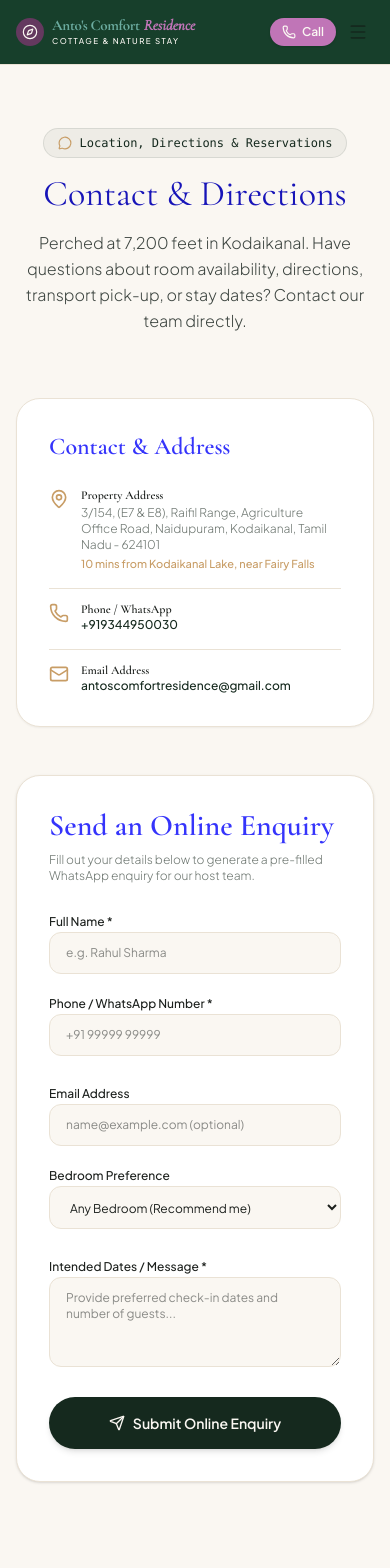
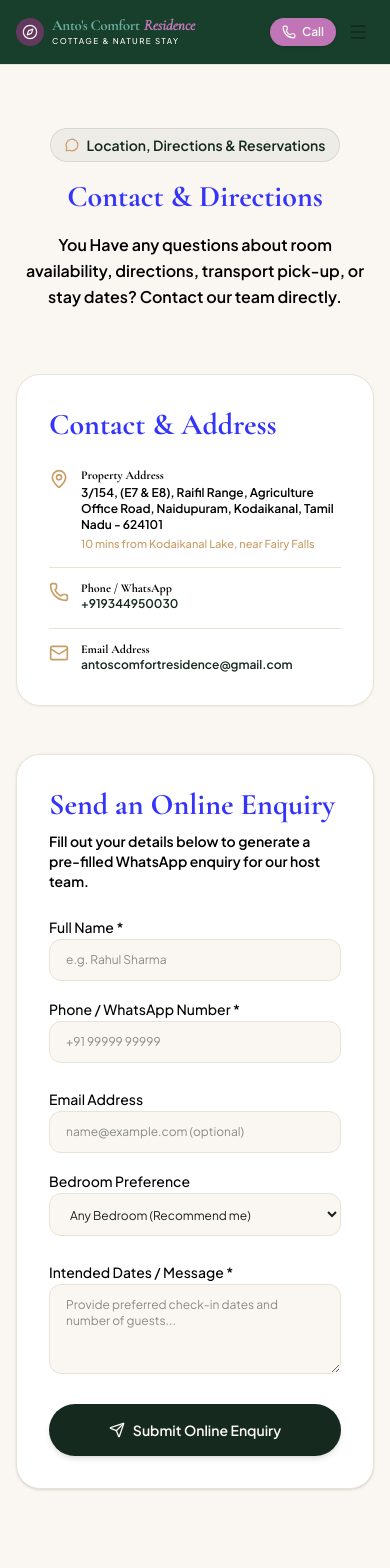
Before and after one commit to viswas1629-dev/cottage-temp1, a React (Vite) app: page /contact in a window 390 px wide. Shown: the top 1568 px of the page. Built offline with nearby package versions, Linux system fonts and the light colour scheme.

Commit message:
chg color4

```diff
--- a/src/pages/Contact.tsx
+++ b/src/pages/Contact.tsx
@@ -74,15 +74,15 @@ Thank you.`;
 
         {/* Header */}
         <div className="text-center max-w-3xl mx-auto space-y-4">
-          <div className="inline-flex items-center gap-2 px-3.5 py-1.5 rounded-full bg-[#15291E]/5 text-[#15291E] text-xs font-mono font-medium border border-[#15291E]/10">
+          <div className="inline-flex items-center gap-2 px-3.5 py-1.5 rounded-full bg-[#15291E]/5 text-[#15291E] text-sm font-semibold font-medium border border-[#15291E]/10">
             <MessageCircle className="w-3.5 h-3.5 text-[#C89D66]" />
             <span>Location, Directions & Reservations</span>
           </div>
-          <h1 className="font-serif text-4xl sm:text-6xl font-normal text-[#1714b8]">
+          <h1 className="font-serif text-3xl font-bold text-[#3534FB] block sm:text-4xl lg:text-5xl leading-tight">
             Contact & Directions
           </h1>
-          <p className="text-base text-[#3D4540] font-sans font-light leading-relaxed">
-            Perched at 7,200 feet in Kodaikanal. Have questions about room availability, directions, transport pick-up, or stay dates? Contact our team directly.
+          <p className="text-base text-[#000000] font-semibold font-light leading-relaxed">
+            You Have any questions about room availability, directions, transport pick-up, or stay dates? Contact our team directly.
           </p>
         </div>
 
@@ -93,16 +93,16 @@ Thank you.`;
           <div className="lg:col-span-5 space-y-6">
 
             <div className="bg-white p-8 rounded-3xl border border-[#EAE2D5] space-y-6 shadow-xs">
-              <h3 className="font-serif text-2xl font-semibold text-[#3534FB]">
+              <h3 className="font-serif text-3xl font-bold text-[#3534FB] block">
                 Contact & Address
               </h3>
 
-              <div className="space-y-4 text-xs sm:text-sm text-[#3D4540]">
+              <div className="space-y-4 text-xs sm:text-lg text-[#3D4540]">
                 <div className="flex items-start gap-3">
                   <MapPin className="w-5 h-5 text-[#C89D66] flex-shrink-0 mt-0.5" />
                   <div>
-                    <h4 className="font-semibold text-[#1C201D]">Property Address</h4>
-                    <p className="text-[#6E7771] font-light mt-0.5">{SITE_CONFIG.location.address}</p>
+                    <h4 className="font-bold text-[#000000]">Property Address</h4>
+                    <p className="text-[#000000] font-semibold mt-0.5">{SITE_CONFIG.location.address}</p>
                     <p className="text-[11px] text-[#C89D66] font-medium mt-1">{SITE_CONFIG.location.landmark}</p>
                   </div>
                 </div>
@@ -110,8 +110,8 @@ Thank you.`;
                 <div className="flex items-start gap-3 pt-3 border-t border-[#EAE2D5]">
                   <Phone className="w-5 h-5 text-[#C89D66] flex-shrink-0 mt-0.5" />
                   <div>
-                    <h4 className="font-semibold text-[#1C201D]">Phone / WhatsApp</h4>
-                    <a href={`tel:${SITE_CONFIG.phone}`} className="text-[#15291E] font-medium hover:underline">
+                    <h4 className="font-bold text-[#000000]">Phone / WhatsApp</h4>
+                    <a href={`tel:${SITE_CONFIG.phone}`} className="text-[#15291E] font-semibold hover:underline">
                       {SITE_CONFIG.whatsappDisplay}
                     </a>
                   </div>
@@ -120,8 +120,8 @@ Thank you.`;
                 <div className="flex items-start gap-3 pt-3 border-t border-[#EAE2D5]">
                   <Mail className="w-5 h-5 text-[#C89D66] flex-shrink-0 mt-0.5" />
                   <div>
-                    <h4 className="font-semibold text-[#1C201D]">Email Address</h4>
-                    <a href={`mailto:${SITE_CONFIG.email}`} className="text-[#15291E] font-medium hover:underline">
+                    <h4 className="font-bold text-[#000000]">Email Address</h4>
+                    <a href={`mailto:${SITE_CONFIG.email}`} className="text-[#15291E] font-semibold hover:underline">
                       {SITE_CONFIG.email}
                     </a>
                   </div>
@@ -171,10 +171,10 @@ Thank you.`;
             ) : (
               <form onSubmit={handleSubmit} className="space-y-6">
                 <div className="space-y-2">
-                  <h2 className="font-serif text-3xl font-semibold text-[#3534FB]">
+                  <h2 className="font-serif text-3xl font-bold text-[#3534FB] block">
                     Send an Online Enquiry
                   </h2>
-                  <p className="text-xs text-[#6E7771] font-sans font-light">
+                  <p className="text-sm text-[#000000] font-semibold font-light">
                     Fill out your details below to generate a pre-filled WhatsApp enquiry for our host team.
                   </p>
                 </div>
@@ -188,7 +188,7 @@ Thank you.`;
 
                 <div className="grid grid-cols-1 sm:grid-cols-2 gap-4">
                   <div className="space-y-1">
-                    <label className="text-xs font-medium text-[#1C201D]">Full Name *</label>
+                    <label className="text-sm font-medium text-[#000000]">Full Name *</label>
                     <input
                       type="text"
                       placeholder="e.g. Rahul Sharma"
@@ -199,7 +199,7 @@ Thank you.`;
                   </div>
 
                   <div className="space-y-1">
-                    <label className="text-xs font-medium text-[#1C201D]">Phone / WhatsApp Number *</label>
+                    <label className="text-sm font-medium text-[#000000]">Phone / WhatsApp Number *</label>
                     <input
                       type="tel"
                       placeholder="+91 99999 99999"
@@ -212,7 +212,7 @@ Thank you.`;
 
                 <div className="grid grid-cols-1 sm:grid-cols-2 gap-4">
                   <div className="space-y-1">
-                    <label className="text-xs font-medium text-[#1C201D]">Email Address</label>
+                    <label className="text-sm font-medium text-[#000000]">Email Address</label>
                     <input
                       type="email"
                       placeholder="name@example.com (optional)"
@@ -223,7 +223,7 @@ Thank you.`;
                   </div>
 
                   <div className="space-y-1">
-                    <label className="text-xs font-medium text-[#1C201D]">Bedroom Preference</label>
+                    <label className="text-sm font-medium text-[#000000]">Bedroom Preference</label>
                     <select
                       value={formData.roomInterest}
                       onChange={(e) => setFormData({ ...formData, roomInterest: e.target.value })}
@@ -237,7 +237,7 @@ Thank you.`;
                 </div>
 
                 <div className="space-y-1">
-                  <label className="text-xs font-medium text-[#1C201D]">Intended Dates / Message *</label>
+                  <label className="text-sm font-medium text-[#000000]">Intended Dates / Message *</label>
                   <textarea
                     rows={4}
                     placeholder="Provide preferred check-in dates and number of guests..."
@@ -271,9 +271,9 @@ Thank you.`;
           <div className="bg-white p-8 rounded-3xl border border-[#15291E] space-y-4 shadow-xs">
             <div className="flex items-center gap-3">
               <Sun className="w-6 h-6 text-[#C89D66]" />
-              <h3 className="font-serif text-2xl font-semibold text-[#3534FB]">Best Time to Visit</h3>
+              <h3 className="font-serif text-4xl font-semibold text-[#3534FB]">Best Time to Visit</h3>
             </div>
-            <p className="text-xs sm:text-sm text-[#000000] font-sans font-light leading-relaxed">
+            <p className="text-sm sm:text-base text-[#000000] font-semibold font-light leading-relaxed">
               Kodaikanal enjoys pleasant, crisp weather throughout the year. Spring & Summer (September to May) bring clear skies and cool breezes (15°C to 20°C). Monsoon season (June to August) paints the mountains in vibrant emerald hues with misty rain and cascading waterfalls.
             </p>
           </div>
@@ -281,16 +281,16 @@ Thank you.`;
           <div className="bg-white p-8 rounded-3xl border border-[#15291E] space-y-4 shadow-xs">
             <div className="flex items-center gap-3">
               <CloudRain className="w-6 h-6 text-[#C89D66]" />
-              <h3 className="font-serif text-2xl font-semibold text-[#3534FB]">Pick-up & Transfer Assistance</h3>
+              <h3 className="font-serif text-4xl font-semibold text-[#3534FB]">Pick-up & Transfer Assistance</h3>
             </div>
-            <p className="text-xs sm:text-sm text-[#000000] font-sans font-light leading-relaxed">
+            <p className="text-sm sm:text-base text-[#000000] font-semibold font-light leading-relaxed">
               We can arrange private chauffeured car pick-up services from Madurai Airport, Coimbatore Airport, or Kodai Road Railway Station directly to our cottage gates upon request.
             </p>
             <div className="pt-2">
               <WhatsAppButton
                 customMessage="Hello, I would like to enquire about transport pick-up assistance for my trip to Kodai Haven."
                 label="Enquire for Taxi Transfer"
-                size="sm"
+                size="lg"
                 variant="outline"
               />
             </div>
```
Also changed, not shown: src/pages/About.tsx (+12 -12 lines).
